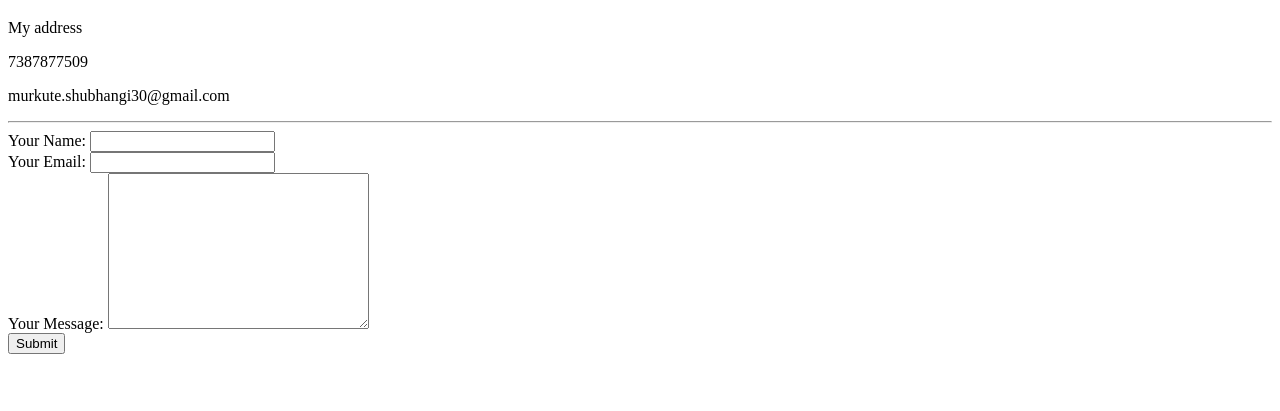
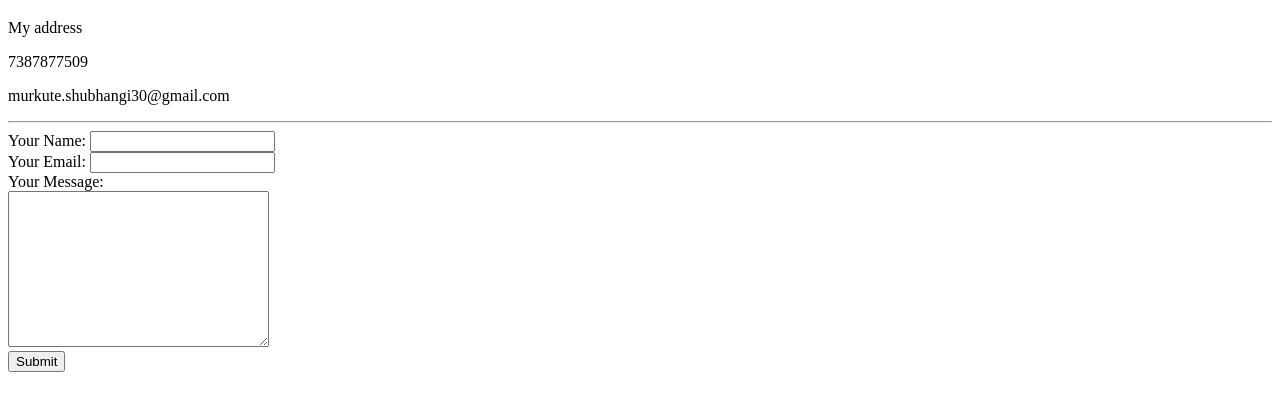
Before and after one commit to murkuteshubhangi30/cv, a plain HTML site: page Contactme.html in a window 1280 px wide. Shown: the part 61-472 px from the top of the page. Drawn offline with Linux system fonts and the light colour scheme.

Commit message:
Add files via upload

```diff
--- a/Contactme.html
+++ b/Contactme.html
@@ -15,7 +15,7 @@
       <input type="text" name="" value=""><br>
       <label>Your Email:</label>
       <input type="email" name="" value=""><br>
-      <label>Your Message:</label>
+      <label>Your Message:</label><br>
       <textarea name="name" rows="10" cols="30"></textarea><br>
       <input type="submit" name="">
     </form>
```
